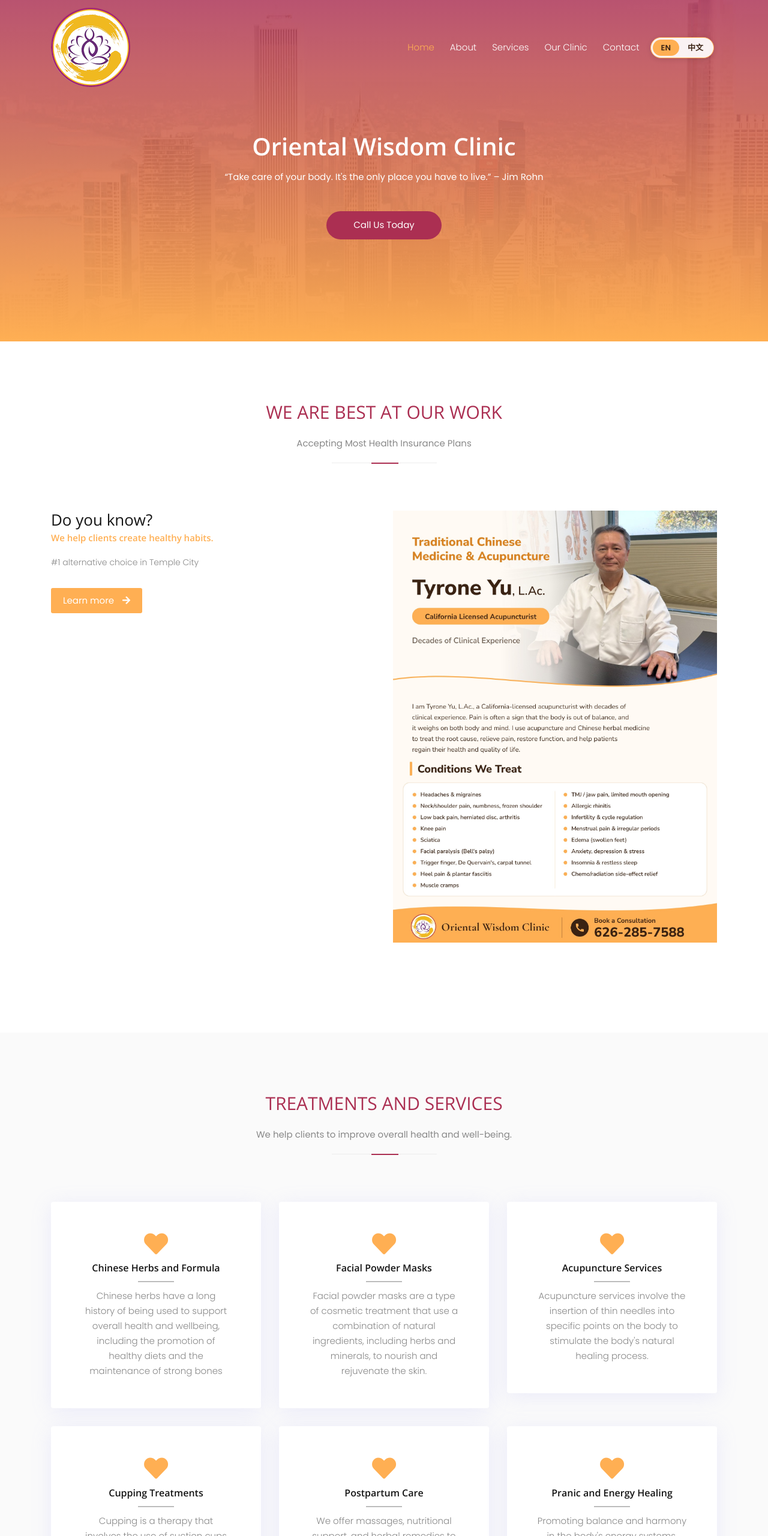
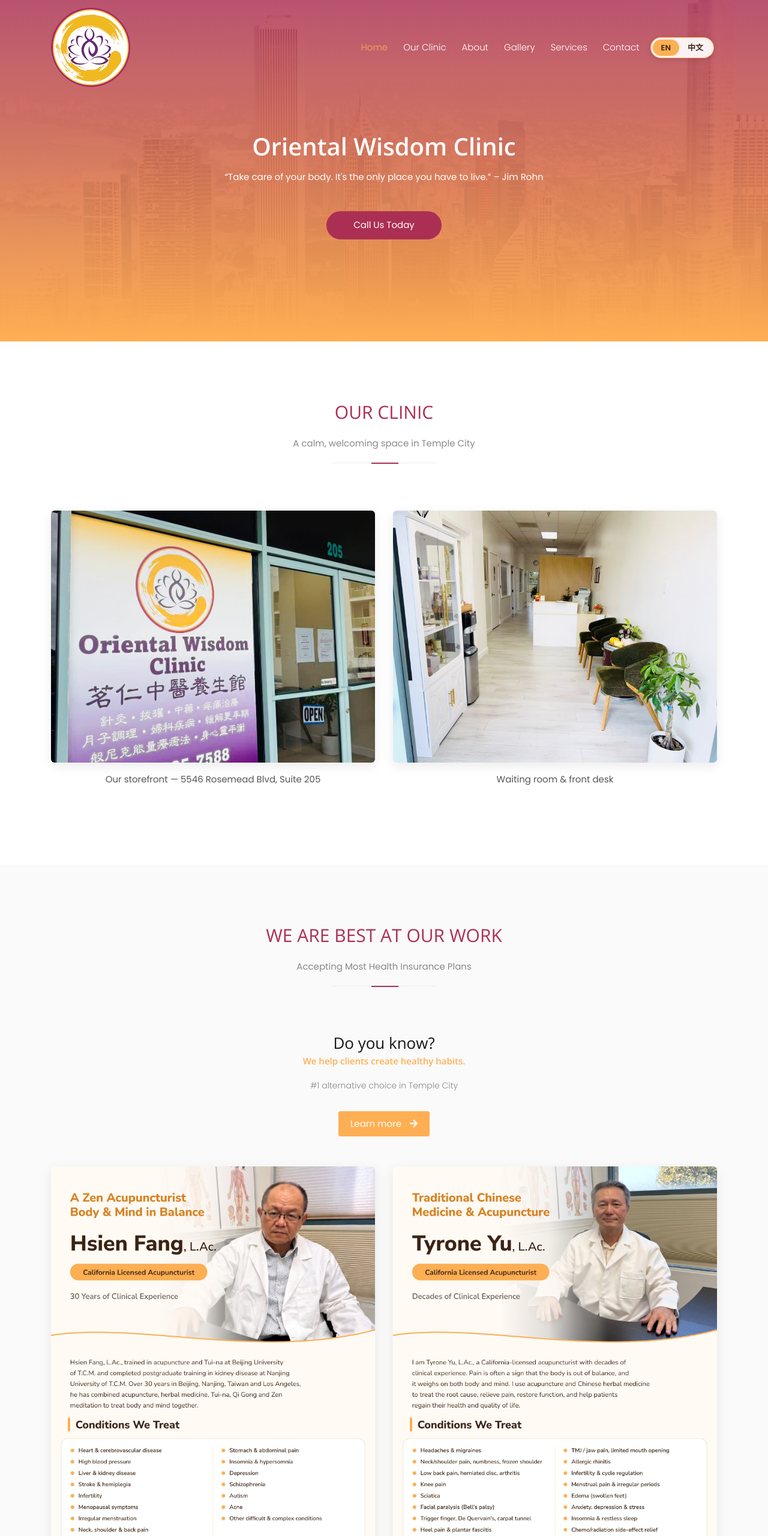
Before and after one commit to orientalwisdom/orientalwisdom.github.io, a plain HTML site: page index.html in a window 1280 px wide. Shown: the top 2560 px of the page at 60% size. Drawn offline with nearby package versions, Linux system fonts and the light colour scheme.

Commit message:
Add clinic section, Hsien Fang posters, and reorder the page
- Add an "Our Clinic" section above About with the storefront and
  waiting room photos (moved out of the gallery)
- Recreate the Hsien Fang flyer as English and Chinese SVG posters,
  compiled to JPG like the Tyrone Yu posters
- Show both practitioners side by side at equal size in About,
  ordered alphabetically by surname; click opens full size in the
  current language
- Move the gallery above the service cards; update navbar order,
  scroll indexes and section backgrounds
- Link the address to Google Maps and the email to mailto:

```diff
--- a/index.html
+++ b/index.html
@@ -26,10 +26,11 @@
     <div class="collapse navbar-collapse" id="navbarSupportedContent">
       <ul class="navbar-nav ml-auto">
         <li class="nav-item"> <a class="nav-link" href="" data-scroll-nav="0" data-zh="首頁">Home</a> </li>
-        <li class="nav-item"> <a class="nav-link" href="#" data-scroll-nav="1" data-zh="關於我們">About</a> </li>
-        <li class="nav-item"> <a class="nav-link" href="#" data-scroll-nav="2" data-zh="服務項目">Services</a> </li>
-        <li class="nav-item"> <a class="nav-link" href="#" data-scroll-nav="3" data-zh="診所環境">Our Clinic</a> </li>
-        <li class="nav-item"> <a class="nav-link" href="#" data-scroll-nav="4" data-zh="聯絡我們">Contact</a> </li>
+        <li class="nav-item"> <a class="nav-link" href="#" data-scroll-nav="1" data-zh="診所介紹">Our Clinic</a> </li>
+        <li class="nav-item"> <a class="nav-link" href="#" data-scroll-nav="2" data-zh="關於我們">About</a> </li>
+        <li class="nav-item"> <a class="nav-link" href="#" data-scroll-nav="3" data-zh="診所相簿">Gallery</a> </li>
+        <li class="nav-item"> <a class="nav-link" href="#" data-scroll-nav="4" data-zh="服務項目">Services</a> </li>
+        <li class="nav-item"> <a class="nav-link" href="#" data-scroll-nav="5" data-zh="聯絡我們">Contact</a> </li>
         <li class="nav-item lang-item">
           <div class="lang-toggle" role="group" aria-label="Language / 語言">
             <button type="button" data-lang="en" aria-pressed="true">EN</button>
@@ -55,16 +56,41 @@
 
 <!-- End Banner Image -->
 
+<!-- Our Clinic -->
+<div class="clinic section-padding" data-scroll-index='1'>
+  <div class="container">
+    <div class="row">
+      <div class="col-md-12 section-title text-center">
+        <h3 data-zh="診所介紹">Our Clinic</h3>
+        <p data-zh="位於天普市，寧靜舒適的療癒空間">A calm, welcoming space in Temple City</p>
+        <span class="section-title-line"></span> </div>
+      <div class="col-md-6 mb-30">
+        <a class="clinic-photo" href="images/storefront.jpg" data-fancybox="clinic">
+          <img src="images/storefront.jpg" alt="Oriental Wisdom Clinic storefront, suite 205" data-zh-alt="茗仁中醫養生館外觀，205 室">
+        </a>
+        <p class="clinic-caption" data-zh="診所外觀 — Rosemead Blvd 5546 號 205 室">Our storefront — 5546 Rosemead Blvd, Suite 205</p>
+      </div>
+      <div class="col-md-6 mb-30">
+        <a class="clinic-photo" href="images/waiting-room.jpg" data-fancybox="clinic">
+          <img src="images/waiting-room.jpg" alt="Clinic waiting room and front desk" data-zh-alt="診所候診區與櫃台">
+        </a>
+        <p class="clinic-caption" data-zh="候診區與櫃台">Waiting room &amp; front desk</p>
+      </div>
+    </div>
+  </div>
+</div>
+<!-- End Our Clinic -->
+
 <!-- About -->
 
-<div class="about-us section-padding" data-scroll-index='1'>
+<div class="about-us section-padding bg-grey" data-scroll-index='2'>
   <div class="container">
     <div class="row">
       <div class="col-md-12 section-title text-center">
         <h3 data-zh="專業用心，值得信賴">We Are Best At Our Work</h3>
         <p data-zh="接受多數醫療保險">Accepting Most Health Insurance Plans</p>
         <span class="section-title-line"></span> </div>
-      <div class="col-md-6 mb-50">
+      <div class="col-md-12 mb-50 text-center">
         <div class="section-info">
           <div class="sub-title-paragraph">
             <h4 data-zh="您知道嗎？">Do you know? </h4>
@@ -73,102 +99,22 @@
           </div>
           <a href="#" class="anchor-btn"><span data-zh="了解更多">Learn more</span> <i class="fas fa-arrow-right pd-lt-10"></i></a> </div>
       </div>
-      <div class="col-md-6 mb-50">
-        <div class="section-img">
+      <!-- Practitioners: shown side by side at equal size, ordered alphabetically by surname -->
+      <div class="col-md-6 mb-30">
+        <a class="doctor-poster" href="images/flyer-hsien-fang-en.jpg" data-zh-href="images/flyer-hsien-fang-zh.jpg" data-fancybox="doctors">
+          <img src="images/flyer-hsien-fang-en.jpg" alt="Hsien Fang, L.Ac. – A Zen Acupuncturist" class="img-fluid" data-zh-src="images/flyer-hsien-fang-zh.jpg" data-zh-alt="方憲中醫師 – 禪醫中道"/>
+        </a>
+      </div>
+      <div class="col-md-6 mb-30">
+        <a class="doctor-poster" href="images/flyer-tyrone-yu-en.jpg" data-zh-href="images/flyer-tyrone-yu-zh.jpg" data-fancybox="doctors">
           <img src="images/flyer-tyrone-yu-en.jpg" alt="Tyrone Yu, L.Ac. – Traditional Chinese Medicine &amp; Acupuncture" class="img-fluid" data-zh-src="images/flyer-tyrone-yu-zh.jpg" data-zh-alt="游泰隆醫師 – 傳統中醫針灸"/>
-        </div>
+        </a>
       </div>
     </div>
   </div>
 </div>
 
 <!-- End About -->
-
-<!-- Services -->
-<div class="services section-padding bg-grey" data-scroll-index='2'>
-  <div class="container">
-    <div class="row">
-      <div class="col-md-12 section-title text-center">
-        <h3 data-zh="治療與服務">Treatments and Services</h3>
-        <p data-zh="我們致力於幫助您改善整體健康與身心狀態。">We help clients to improve overall health and well-being.</p>
-        <span class="section-title-line"></span> </div>
-      <div class="col-lg-4 col-md-6 col-sm-12 col-xs-12 mb-30">
-        <div class="service-box bg-white text-center">
-          <div class="icon"> <i class="fas fa-heart"></i> </div>
-          <div class="icon-text">
-            <h4 class="title-box" data-zh="中藥與方劑">Chinese Herbs and Formula</h4>
-            <p data-zh="中藥歷史悠久，長期用於調理整體健康，包括促進健康飲食與維持骨骼強健。">Chinese herbs have a long history of being used to support overall health and wellbeing, including the promotion of healthy diets and the maintenance of strong bones</p>
-          </div>
-        </div>
-      </div>
-      <div class="col-lg-4 col-md-6 col-sm-12 col-xs-12 mb-30">
-        <div class="service-box bg-white text-center">
-          <div class="icon"> <i class="fas fa-heart"></i> </div>
-          <div class="icon-text">
-            <h4 class="title-box" data-zh="中藥粉面膜">Facial Powder Masks</h4>
-            <p data-zh="中藥粉面膜結合草本與礦物等天然成分，滋養肌膚、煥發光采。">Facial powder masks are a type of cosmetic treatment that use a combination of natural ingredients, including herbs and minerals, to nourish and rejuvenate the skin.</p>
-          </div>
-        </div>
-      </div>
-      <div class="col-lg-4 col-md-6 col-sm-12 col-xs-12 mb-30">
-        <div class="service-box bg-white text-center">
-          <div class="icon"> <i class="fas fa-heart"></i> </div>
-          <div class="icon-text">
-            <h4 class="title-box" data-zh="針灸">Acupuncture Services</h4>
-            <p data-zh="針灸是將細針刺入身體特定穴位，激發人體自然的自癒能力。">Acupuncture services involve the insertion of thin needles into specific points on the body to stimulate the body's natural healing process. </p>
-          </div>
-        </div>
-      </div>
-      <div class="col-lg-4 col-md-6 col-sm-12 col-xs-12 mb-30">
-        <div class="service-box bg-white text-center">
-          <div class="icon"> <i class="fas fa-heart"></i> </div>
-          <div class="icon-text">
-            <h4 class="title-box" data-zh="拔罐">Cupping Treatments</h4>
-            <p data-zh="拔罐是將罐具吸附於皮膚上，促進血液循環，舒緩疼痛與肌肉緊繃。">Cupping is a therapy that involves the use of suction cups placed on the skin to promote circulation and relieve pain and tension.</p>
-          </div>
-        </div>
-      </div>
-      <div class="col-lg-4 col-md-6 col-sm-12 col-xs-12 mb-30">
-        <div class="service-box bg-white text-center">
-          <div class="icon"> <i class="fas fa-heart"></i> </div>
-          <div class="icon-text">
-            <h4 class="title-box" data-zh="月子調理">Postpartum Care</h4>
-            <p data-zh="提供按摩、營養支持與中藥調理，幫助產後修復與恢復。">We offer massages, nutritional support, and herbal remedies to promote healing and recovery.</p>
-          </div>
-        </div>
-      </div>
-      <div class="col-lg-4 col-md-6 col-sm-12 col-xs-12 mb-30">
-        <div class="service-box bg-white text-center">
-          <div class="icon"> <i class="fas fa-heart"></i> </div>
-          <div class="icon-text">
-            <h4 class="title-box" data-zh="般尼克能量療癒法">Pranic and Energy Healing</h4>
-            <p data-zh="調和身體能量系統，促進身心靈的平衡與和諧。">Promoting balance and harmony in the body's energy systems.</p>
-          </div>
-        </div>
-      </div>
-      <div class="col-lg-4 col-md-6 col-sm-12 col-xs-12 mb-30">
-        <div class="service-box bg-white text-center">
-          <div class="icon"> <i class="fas fa-heart"></i> </div>
-          <div class="icon-text">
-            <h4 class="title-box" data-zh="線上諮詢">Online Consultations</h4>
-            <p data-zh="在家中即可輕鬆與醫師諮詢。">Having a conversation with doctors from the comfort of your home</p>
-          </div>
-        </div>
-      </div>
-      <div class="col-lg-4 col-md-6 col-sm-12 col-xs-12 mb-30">
-        <div class="service-box bg-white text-center">
-          <div class="icon"> <i class="fas fa-heart"></i> </div>
-          <div class="icon-text">
-            <h4 class="title-box" data-zh="精油按摩">Essential Oil Massage</h4>
-            <p data-zh="使用高品質療癒級精油。">With high quality therapeutic grade essential oil. </p>
-          </div>
-        </div>
-      </div>
-    </div>
-  </div>
-</div>
-
-<!-- End Services -->
 
 <!-- Gallery -->
 <div class="portfolio section-padding" data-scroll-index='3'>
@@ -186,26 +132,6 @@
         <button type="button" data-filter='.spring'>Spring</button>
       </div>   -->
       <div class="gallery no-padding col-lg-12 col-sm-12">
-        <div class="col-lg-4 col-sm-6 no-padding">
-          <div class="item-img"> <a class="single-image" href="images/storefront.jpg"></a>
-            <div class="part-img"> <img src="images/storefront.jpg" alt="Oriental Wisdom Clinic storefront, suite 205" data-zh-alt="茗仁中醫養生館外觀，205 室">
-              <div class="overlay-img">
-                <h4 data-zh="診所">Clinic</h4>
-                <h6 data-zh="診所外觀">Storefront</h6>
-              </div>
-            </div>
-          </div>
-        </div>
-        <div class="col-lg-4 col-sm-6 no-padding">
-          <div class="item-img"> <a class="single-image" href="images/waiting-room.jpg"></a>
-            <div class="part-img"> <img src="images/waiting-room.jpg" alt="Clinic waiting room and front desk" data-zh-alt="診所候診區與櫃台">
-              <div class="overlay-img">
-                <h4 data-zh="診所">Clinic</h4>
-                <h6 data-zh="候診區">Waiting room</h6>
-              </div>
-            </div>
-          </div>
-        </div>
         <div class="col-lg-4 col-sm-6 no-padding">
           <div class="item-img"> <a class="single-image" href="images/consultation1.jpg"></a>
             <div class="part-img"> <img src="images/consultation1.jpg" alt="Patient consultation">
@@ -301,6 +227,93 @@
   </div>
 </div>
 <!-- End Gallery -->
+
+<!-- Services -->
+<div class="services section-padding bg-grey" data-scroll-index='4'>
+  <div class="container">
+    <div class="row">
+      <div class="col-md-12 section-title text-center">
+        <h3 data-zh="治療與服務">Treatments and Services</h3>
+        <p data-zh="我們致力於幫助您改善整體健康與身心狀態。">We help clients to improve overall health and well-being.</p>
+        <span class="section-title-line"></span> </div>
+      <div class="col-lg-4 col-md-6 col-sm-12 col-xs-12 mb-30">
+        <div class="service-box bg-white text-center">
+          <div class="icon"> <i class="fas fa-heart"></i> </div>
+          <div class="icon-text">
+            <h4 class="title-box" data-zh="中藥與方劑">Chinese Herbs and Formula</h4>
+            <p data-zh="中藥歷史悠久，長期用於調理整體健康，包括促進健康飲食與維持骨骼強健。">Chinese herbs have a long history of being used to support overall health and wellbeing, including the promotion of healthy diets and the maintenance of strong bones</p>
+          </div>
+        </div>
+      </div>
+      <div class="col-lg-4 col-md-6 col-sm-12 col-xs-12 mb-30">
+        <div class="service-box bg-white text-center">
+          <div class="icon"> <i class="fas fa-heart"></i> </div>
+          <div class="icon-text">
+            <h4 class="title-box" data-zh="中藥粉面膜">Facial Powder Masks</h4>
+            <p data-zh="中藥粉面膜結合草本與礦物等天然成分，滋養肌膚、煥發光采。">Facial powder masks are a type of cosmetic treatment that use a combination of natural ingredients, including herbs and minerals, to nourish and rejuvenate the skin.</p>
+          </div>
+        </div>
+      </div>
+      <div class="col-lg-4 col-md-6 col-sm-12 col-xs-12 mb-30">
+        <div class="service-box bg-white text-center">
+          <div class="icon"> <i class="fas fa-heart"></i> </div>
+          <div class="icon-text">
+            <h4 class="title-box" data-zh="針灸">Acupuncture Services</h4>
+            <p data-zh="針灸是將細針刺入身體特定穴位，激發人體自然的自癒能力。">Acupuncture services involve the insertion of thin needles into specific points on the body to stimulate the body's natural healing process. </p>
+          </div>
+        </div>
+      </div>
+      <div class="col-lg-4 col-md-6 col-sm-12 col-xs-12 mb-30">
+        <div class="service-box bg-white text-center">
+          <div class="icon"> <i class="fas fa-heart"></i> </div>
+          <div class="icon-text">
+            <h4 class="title-box" data-zh="拔罐">Cupping Treatments</h4>
+            <p data-zh="拔罐是將罐具吸附於皮膚上，促進血液循環，舒緩疼痛與肌肉緊繃。">Cupping is a therapy that involves the use of suction cups placed on the skin to promote circulation and relieve pain and tension.</p>
+          </div>
+        </div>
+      </div>
+      <div class="col-lg-4 col-md-6 col-sm-12 col-xs-12 mb-30">
+        <div class="service-box bg-white text-center">
+          <div class="icon"> <i class="fas fa-heart"></i> </div>
+          <div class="icon-text">
+            <h4 class="title-box" data-zh="月子調理">Postpartum Care</h4>
+            <p data-zh="提供按摩、營養支持與中藥調理，幫助產後修復與恢復。">We offer massages, nutritional support, and herbal remedies to promote healing and recovery.</p>
+          </div>
+        </div>
+      </div>
+      <div class="col-lg-4 col-md-6 col-sm-12 col-xs-12 mb-30">
+        <div class="service-box bg-white text-center">
+          <div class="icon"> <i class="fas fa-heart"></i> </div>
+          <div class="icon-text">
+            <h4 class="title-box" data-zh="般尼克能量療癒法">Pranic and Energy Healing</h4>
+            <p data-zh="調和身體能量系統，促進身心靈的平衡與和諧。">Promoting balance and harmony in the body's energy systems.</p>
+          </div>
+        </div>
+      </div>
+      <div class="col-lg-4 col-md-6 col-sm-12 col-xs-12 mb-30">
+        <div class="service-box bg-white text-center">
+          <div class="icon"> <i class="fas fa-heart"></i> </div>
+          <div class="icon-text">
+            <h4 class="title-box" data-zh="線上諮詢">Online Consultations</h4>
+            <p data-zh="在家中即可輕鬆與醫師諮詢。">Having a conversation with doctors from the comfort of your home</p>
+          </div>
+        </div>
+      </div>
+      <div class="col-lg-4 col-md-6 col-sm-12 col-xs-12 mb-30">
+        <div class="service-box bg-white text-center">
+          <div class="icon"> <i class="fas fa-heart"></i> </div>
+          <div class="icon-text">
+            <h4 class="title-box" data-zh="精油按摩">Essential Oil Massage</h4>
+            <p data-zh="使用高品質療癒級精油。">With high quality therapeutic grade essential oil. </p>
+          </div>
+        </div>
+      </div>
+    </div>
+  </div>
+</div>
+
+<!-- End Services -->
+
 <!-- Testimonials -->
 <div class="testimonials">
   <div class="testimonials-overlay section-padding">
@@ -333,7 +346,7 @@
 <!-- End Testimonials -->
 
 <!-- Contact -->
-<div class="contact section-padding" data-scroll-index='4'>
+<div class="contact section-padding" data-scroll-index='5'>
   <div class="container">
     <div class="row">
       <div class="col-md-12 section-title text-center">
@@ -353,14 +366,14 @@
             <div class="icon"> <i class="fas fa-map-marker-alt"></i> </div>
             <div class="content">
               <h4 data-zh="地址：">Address :</h4>
-              <p>5546 Rosemead Blvd #205, Temple City CA 91780</p>
+              <p><a href="https://www.google.com/maps/search/?api=1&amp;query=5546+Rosemead+Blvd+%23205%2C+Temple+City%2C+CA+91780" target="_blank" rel="noopener">5546 Rosemead Blvd #205, Temple City CA 91780</a></p>
             </div>
           </div>
           <div class="info-box">
             <div class="icon"> <i class="fas fa-envelope"></i> </div>
             <div class="content">
               <h4 data-zh="電子郵件：">Mail :</h4>
-              <p><a href="#">orientalwisdomllc@gmail.com</a></p>
+              <p><a href="mailto:orientalwisdomllc@gmail.com">orientalwisdomllc@gmail.com</a></p>
             </div>
           </div>
         </div>
@@ -551,12 +564,12 @@ $( ".cover-bg" ).each(function() {
 
 // Site-wide EN / 中文 switch.
 // Any element with data-zh="..." shows that text in Chinese mode; English stays in the HTML.
-// Also supported: data-zh-placeholder, data-zh-alt, data-zh-src.
+// Also supported: data-zh-placeholder, data-zh-alt, data-zh-src, data-zh-href.
 (function () {
   var STORE_KEY = 'ow-lang';
-  var ATTRS = { 'data-zh-placeholder': 'placeholder', 'data-zh-alt': 'alt', 'data-zh-src': 'src' };
+  var ATTRS = { 'data-zh-placeholder': 'placeholder', 'data-zh-alt': 'alt', 'data-zh-src': 'src', 'data-zh-href': 'href' };
   var titles = { en: 'Oriental Wisdom Clinic', zh: '茗仁中醫養生館' };
-  var nodes = document.querySelectorAll('[data-zh],[data-zh-placeholder],[data-zh-alt],[data-zh-src]');
+  var nodes = document.querySelectorAll('[data-zh],[data-zh-placeholder],[data-zh-alt],[data-zh-src],[data-zh-href]');
   var buttons = document.querySelectorAll('.lang-toggle button');
 
   // Remember the English version of everything once, so switching back is exact.
--- a/style.css
+++ b/style.css
@@ -236,6 +236,51 @@ h6 {
 }
 .bg-grey {
 	background-color: #fafafa;
+}
+/* Our Clinic section */
+.clinic-photo {
+	display: block;
+	overflow: hidden;
+	border-radius: 6px;
+	box-shadow: 0 6px 20px rgba(0, 0, 0, 0.08);
+}
+.clinic-photo img {
+	display: block;
+	width: 100%;
+	height: 420px;
+	object-fit: cover;
+	-webkit-transition: transform 0.4s ease;
+	transition: transform 0.4s ease;
+}
+.clinic-photo:hover img {
+	transform: scale(1.04);
+}
+.clinic-caption {
+	margin-top: 16px;
+	text-align: center;
+	color: #555;
+	font-size: 15px;
+}
+@media (max-width: 767px) {
+	.clinic-photo img {
+		height: 300px;
+	}
+}
+/* About: practitioner posters, side by side */
+.doctor-poster {
+	display: block;
+	overflow: hidden;
+	border-radius: 6px;
+	box-shadow: 0 6px 20px rgba(0, 0, 0, 0.08);
+}
+.doctor-poster img {
+	display: block;
+	width: 100%;
+	-webkit-transition: transform 0.4s ease;
+	transition: transform 0.4s ease;
+}
+.doctor-poster:hover img {
+	transform: scale(1.02);
 }
 /* Navbar language toggle */
 .lang-item {
```
Also changed, not shown: images/flyer-hsien-fang-en.jpg (added), images/flyer-hsien-fang-zh.jpg (added), posters/hsien-fang-en.svg (added), posters/hsien-fang-zh.svg (added).
